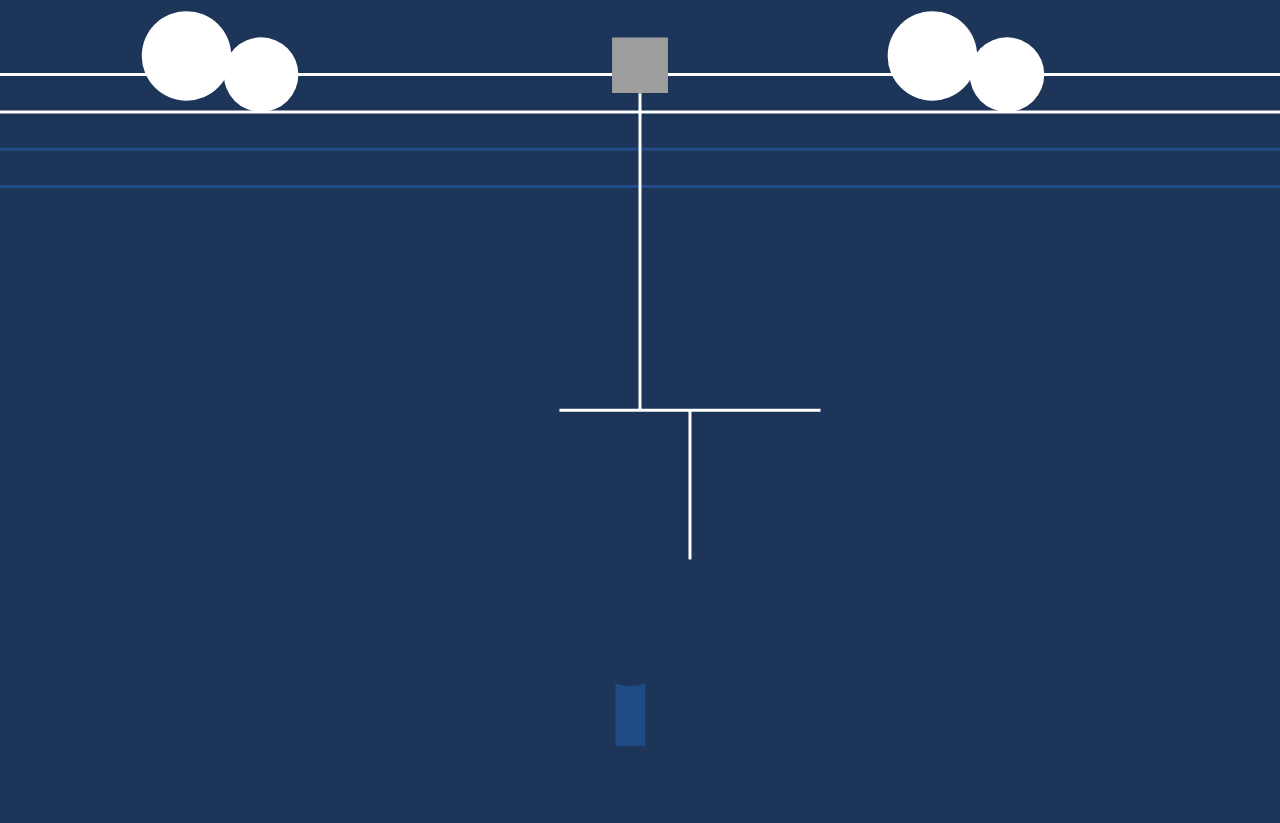
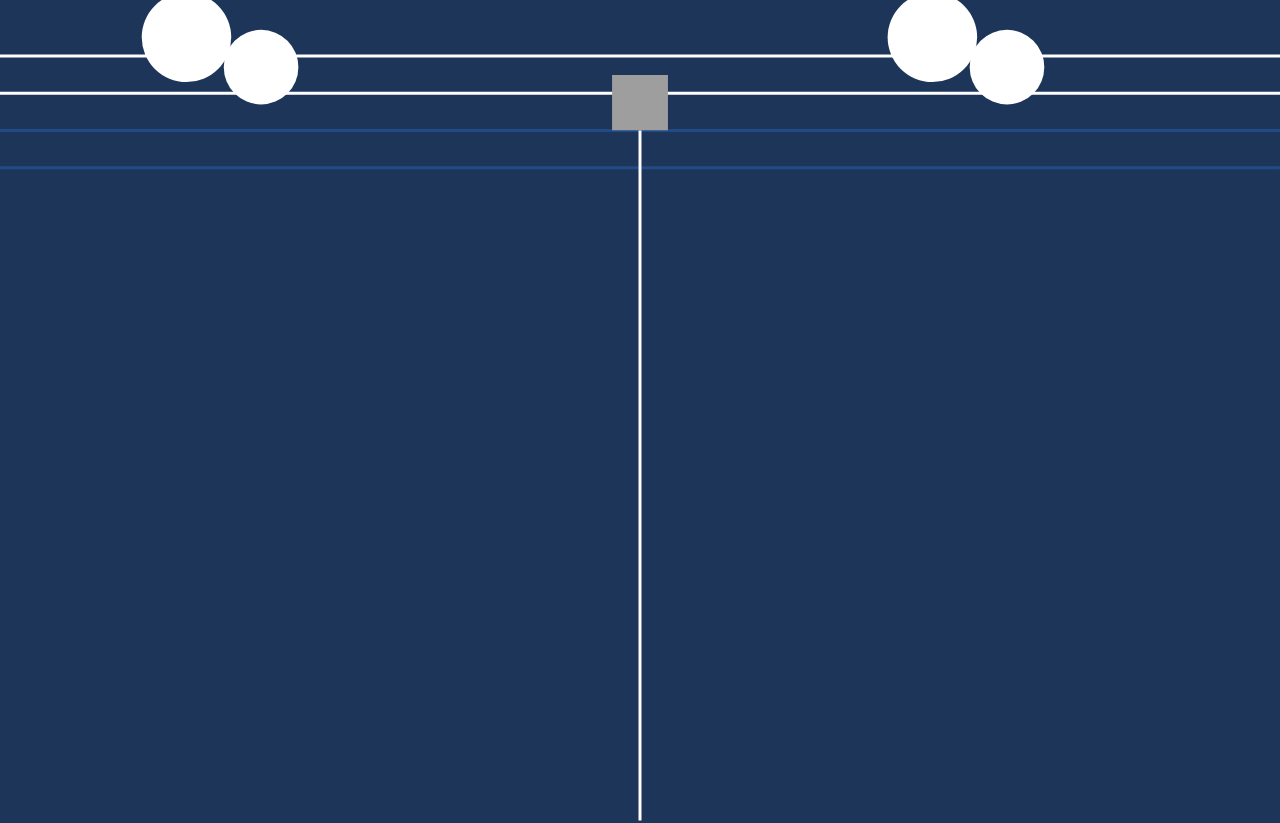
Before and after one commit to CasperGrey/roadmap-tree, a React (Create React App) app: page / in a window 1280 px wide. Shown: the top 823 px of the page. Built offline with nearby package versions, Linux system fonts and the light colour scheme; grey boxes are pictures that could not be loaded.

Commit message:
stupid header

```diff
--- a/src/components/header/PageHeader.tsx
+++ b/src/components/header/PageHeader.tsx
@@ -7,20 +7,20 @@ export default function PageHeader() {
             id="producttree"
             xmlns="http://www.w3.org/2000/svg"
             xmlnsXlink="http://www.w3.org/1999/xlink"
-            viewBox="0 0 3432 2047"
+            viewBox="0 0 3432 3000" /* Adjusted to encompass the tree and header */
             style={{ width: '100%', height: 'auto' }}
         >
             {/* Background */}
-            <rect width="3432" height="2047" fill="#1C3559" />
+            <rect width="3432" height="3000" fill="#1C3559" />
 
             {/* Horizontal Lines in Header */}
-            <line x1="0" y1="200" x2="3432" y2="200" stroke="#ffffff" strokeWidth="8" />
-            <line x1="0" y1="300" x2="3432" y2="300" stroke="#ffffff" strokeWidth="8" />
-            <line x1="0" y1="400" x2="3432" y2="400" stroke="#204B87" strokeWidth="8" />
-            <line x1="0" y1="500" x2="3432" y2="500" stroke="#204B87" strokeWidth="8" />
+            <line x1="0" y1="150" x2="3432" y2="150" stroke="#ffffff" strokeWidth="8" />
+            <line x1="0" y1="250" x2="3432" y2="250" stroke="#ffffff" strokeWidth="8" />
+            <line x1="0" y1="350" x2="3432" y2="350" stroke="#204B87" strokeWidth="8" />
+            <line x1="0" y1="450" x2="3432" y2="450" stroke="#204B87" strokeWidth="8" />
 
             {/* Logo and Center Line */}
-            <g transform="translate(1716, 100)">
+            <g transform="translate(1716, 200)">
                 <image
                     xlinkHref="/assets/logo.svg"
                     x="-75"
@@ -28,27 +28,27 @@ export default function PageHeader() {
                     width="150"
                     height="150"
                 />
-                <line x1="0" y1="150" x2="0" y2="1000" stroke="#ffffff" strokeWidth="8" />
+                <line x1="0" y1="150" x2="0" y2="2000" stroke="#ffffff" strokeWidth="8" />
             </g>
 
             {/* Clouds */}
-            <g className="animate-cloud-drift">
-                <circle cx="500" cy="150" r="120" fill="#ffffff" />
-                <circle cx="700" cy="200" r="100" fill="#ffffff" />
-                <circle cx="2500" cy="150" r="120" fill="#ffffff" />
-                <circle cx="2700" cy="200" r="100" fill="#ffffff" />
+            <g>
+                <circle cx="500" cy="100" r="120" fill="#ffffff" />
+                <circle cx="700" cy="180" r="100" fill="#ffffff" />
+                <circle cx="2500" cy="100" r="120" fill="#ffffff" />
+                <circle cx="2700" cy="180" r="100" fill="#ffffff" />
             </g>
 
             {/* Circuit Lines */}
             <g>
-                <line x1="1500" y1="1100" x2="2200" y2="1100" stroke="#ffffff" strokeWidth="8" />
-                <line x1="1850" y1="1100" x2="1850" y2="1500" stroke="#ffffff" strokeWidth="8" />
+                <line x1="1500" y1="2300" x2="2200" y2="2300" stroke="#ffffff" strokeWidth="8" />
+                <line x1="1850" y1="2300" x2="1850" y2="2700" stroke="#ffffff" strokeWidth="8" />
             </g>
 
             {/* Trees */}
             <g>
-                <rect x="1650" y="1800" width="80" height="200" fill="#204B87" />
-                <circle cx="1690" cy="1720" r="120" fill="#1C3559" />
+                <rect x="1650" y="2600" width="80" height="200" fill="#204B87" />
+                <circle cx="1690" cy="2500" r="120" fill="#1C3559" />
             </g>
         </svg>
     );
```
